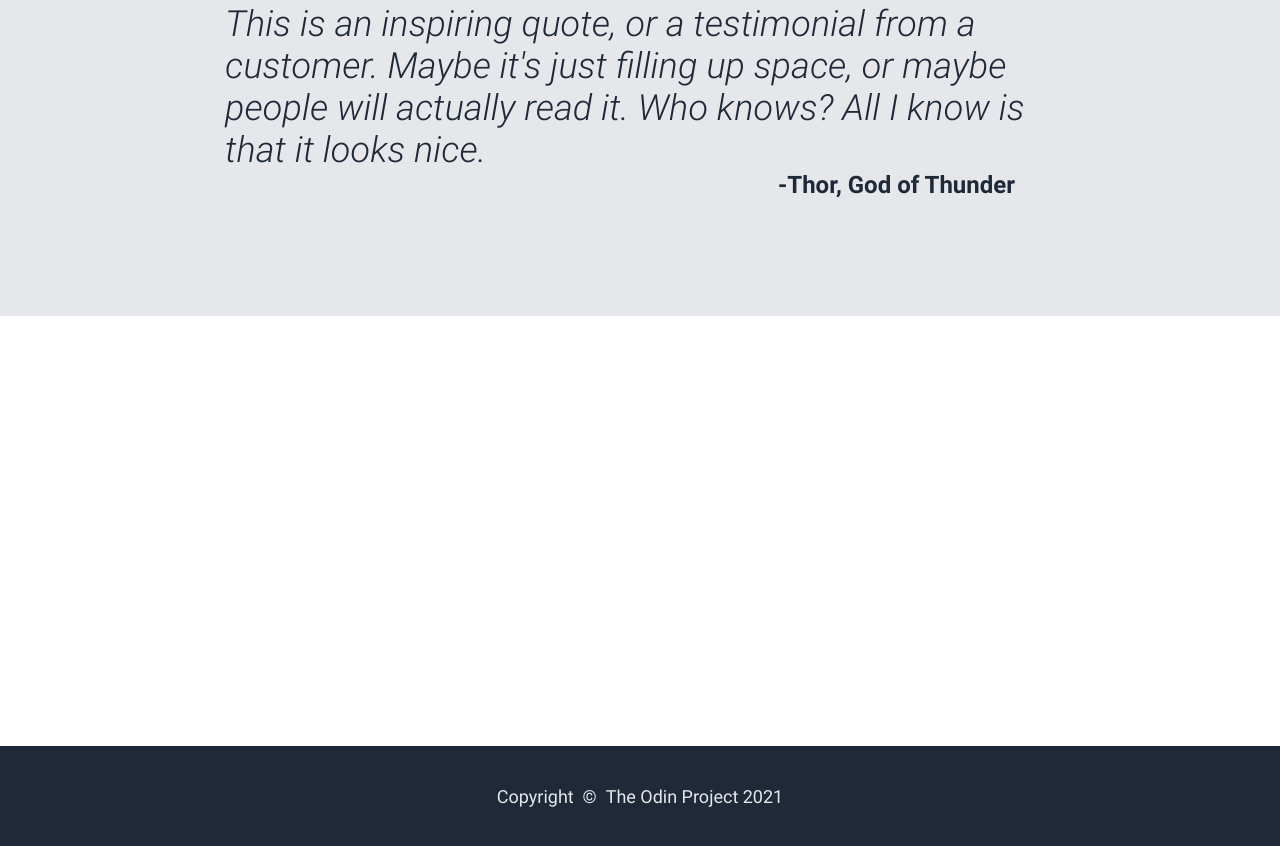
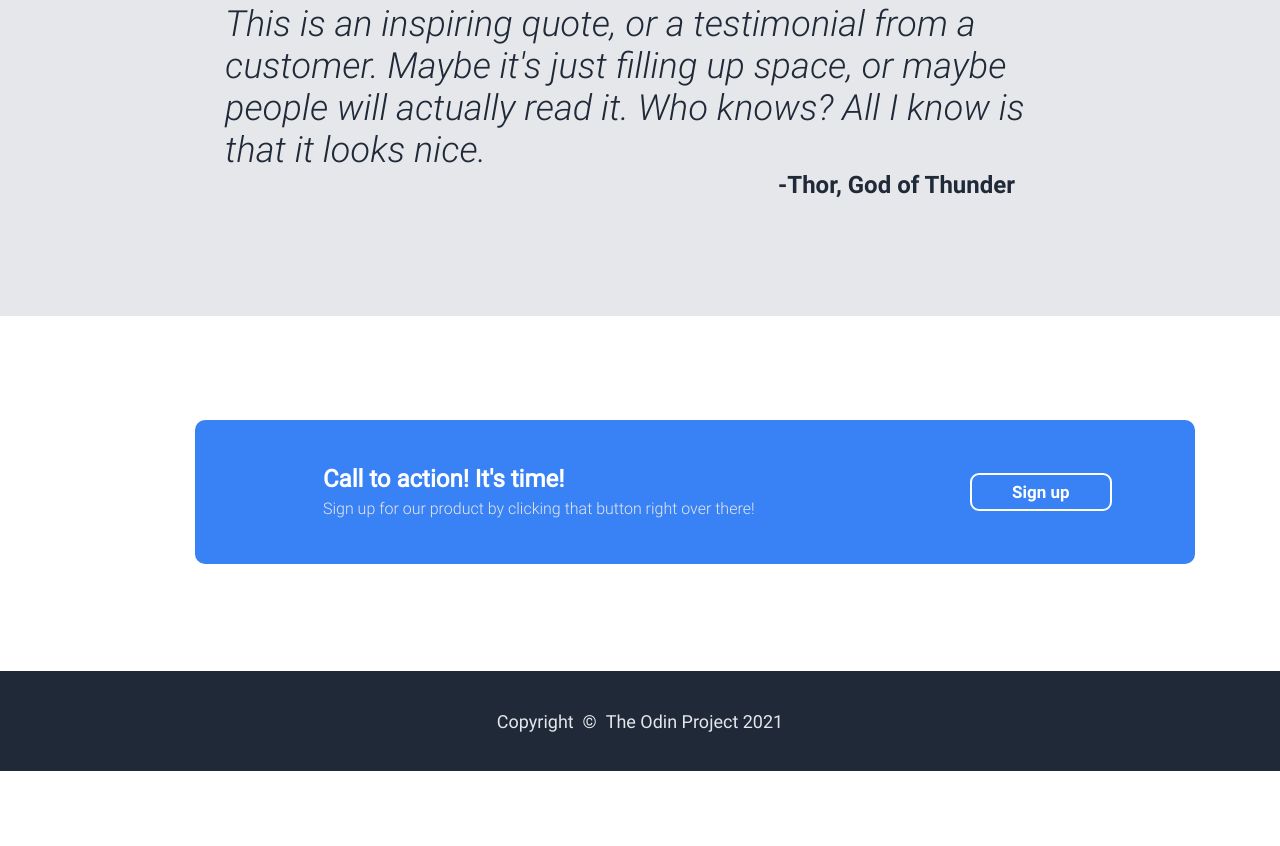
Before and after one commit to okuhlemadondo/Odin-Project-Landing-Page, a plain HTML site: page index.html in a window 1280 px wide. Shown: the part 1184-2030 px from the top of the page. After the commit the page ends 1955 px from the top, so only its background shows below. Drawn offline with Linux system fonts and the light colour scheme.

Commit message:
Completed CTA section

```diff
--- a/index.html
+++ b/index.html
@@ -69,7 +69,19 @@
         </div>
         <div class="author"><strong>-Thor, God of Thunder</strong></div>
     </div>
-    <div class="sect-4"><div class="content"></div></div>
+    <div class="sect-4">
+        <div class="content">
+            <div class="CTA-box">
+                <div class="cta">
+                    <h2>Call to action! It's time!</h2>
+                    <p>Sign up for our product by clicking that button right over there!</p>
+                </div>
+                <div class="button">
+                    <button>Sign up</button>
+                </div>
+            </div>
+        </div>
+    </div>
     <div class="footer">
       Copyright&nbsp;&nbsp;©&nbsp;&nbsp;The Odin Project 2021
     </div>
--- a/styles.css
+++ b/styles.css
@@ -5,8 +5,14 @@
 }
 
 @font-face {
+  font-family: "Roboto-LightItalic";
+  src: url("Roboto/Roboto-LightItalic.ttf") format("truetype");
+  font-style: normal;
+}
+
+@font-face {
   font-family: "Roboto-Light";
-  src: url("Roboto/Roboto-LightItalic.ttf") format("truetype");
+  src: url("Roboto/Roboto-Light.ttf") format("truetype");
   font-style: normal;
 }
 
@@ -18,7 +24,7 @@
 
 body {
   display: block;
-  min-height: 240vh;
+  max-height: 240vh;
   margin: 0;
   padding: 0;
   overflow: scroll;
@@ -204,7 +210,7 @@ a {
   font-weight: 100;
   color: #1f2937;
   max-width: 830px;
-  font-family: "Roboto-Light", sans-serif;
+  font-family: "Roboto-LightItalic", sans-serif;
 }
 
 .sect-3 .author {
@@ -219,8 +225,67 @@ a {
 
 .sect-4 {
   display: block;
-  min-height: 355px;
+  height: 355px;
+  align-items: center;
+  justify-content: center;
   background-color: white;
+}
+
+.sect-4 .content {
+  min-height: 99%;
+  min-width: 1000px;
+  display: flex;
+  flex: 1;
+  flex-direction: row;
+}
+
+.CTA-box {
+  border: 2px solid #3882f6;
+  height: 140px;
+  width: 1100px;
+  border-radius: 10px;
+  background-color: #3882f6;
+  color: white;
+  display: flex;
+  flex: 1;
+  flex-direction: row;
+  justify-content: center;
+  align-items: center;
+}
+
+.cta {
+  min-width: 650px;
+  display: flex;
+  flex-direction: column;
+  justify-content: center;
+  align-items: left;
+}
+
+.cta h2,
+p {
+  margin: 3px;
+}
+
+.cta p {
+  font-family: "Roboto-Light";
+  color: #e5e7eb;
+}
+
+.button {
+  max-width: 100px;
+}
+
+.sect-4 button {
+  background-color: #3882f6;
+  color: white;
+  border-style: solid;
+  border-color: #ffffff;
+  border-radius: 9px;
+  padding-block: 7px;
+  padding-inline: 40px;
+  text-wrap: nowrap;
+  font-family: "Roboto-Bold";
+  font-size: 17px;
 }
 
 .footer {
```
